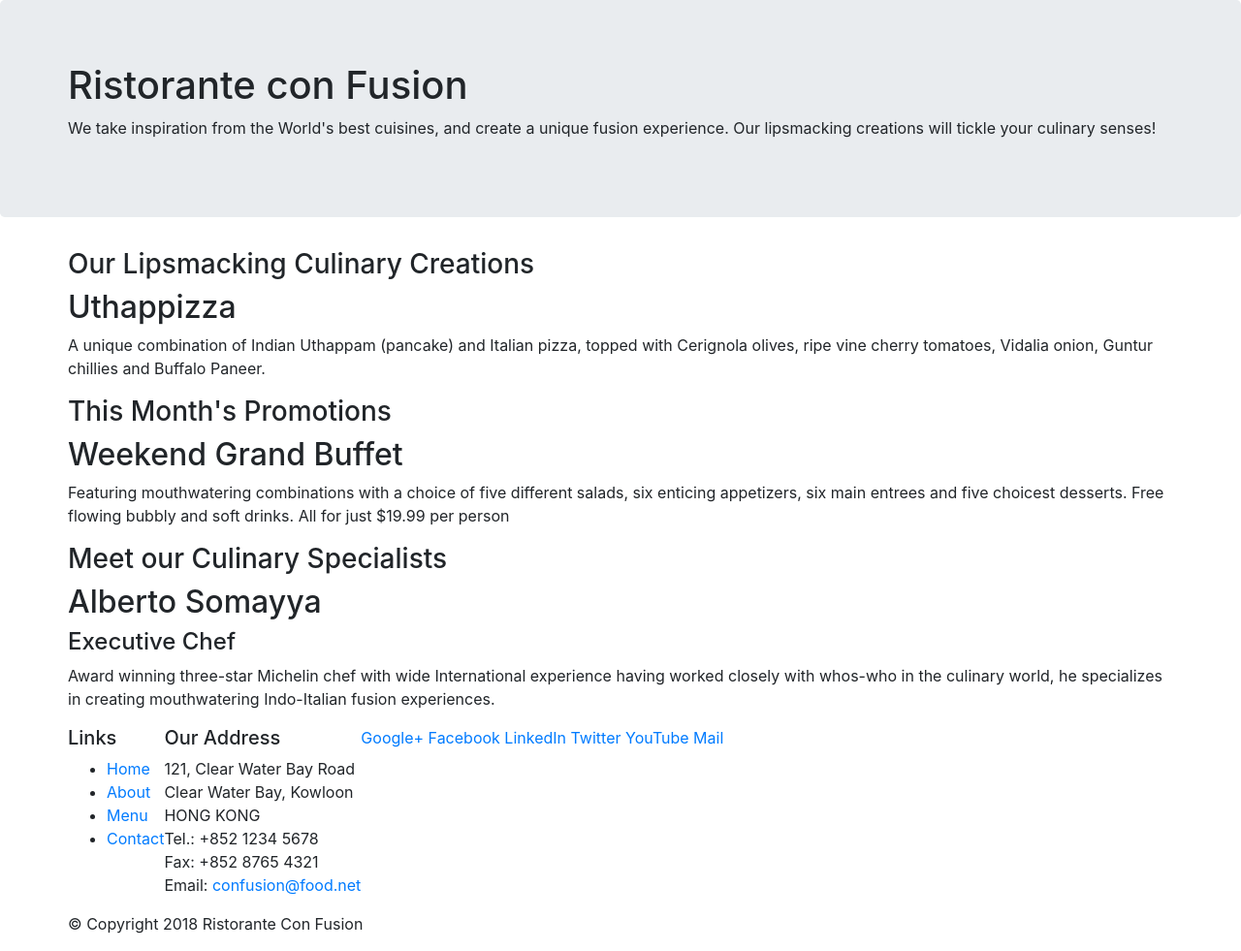
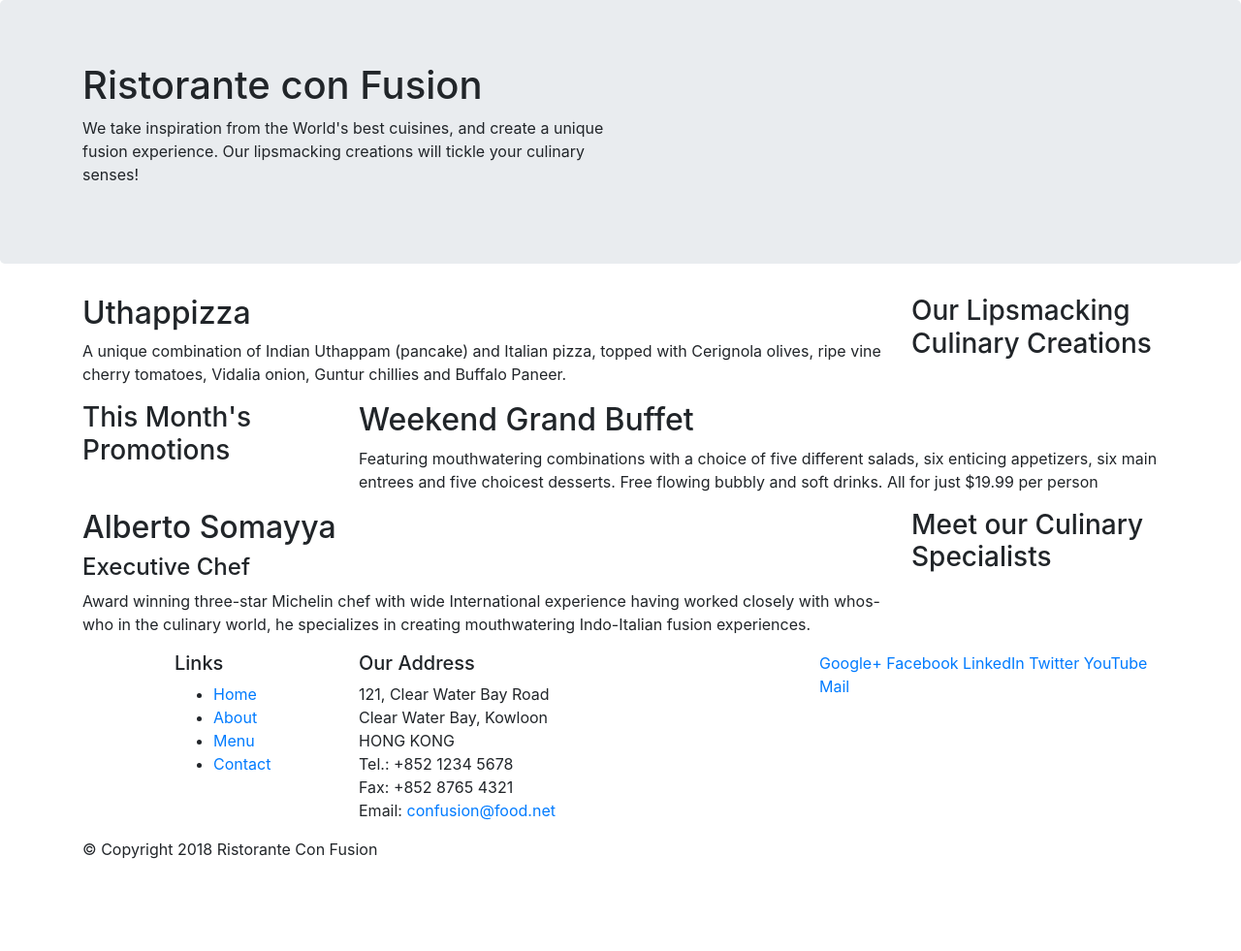
Before and after one commit to KalengaBwalya/conFusion, a website: page index.html in a window 1280 px wide. Shown: the whole page at 97% size. After the commit the page ends 904 px from the top, so only its background shows below. Drawn offline with nearby package versions, Linux system fonts and the light colour scheme.

Commit message:
More classes added

```diff
--- a/index.html
+++ b/index.html
@@ -17,11 +17,11 @@
     <header class="jumbotron">
         <div class="container">
             <div class="row">
-                <div>
+                <div class="col-12 col-sm-6">
                     <h1>Ristorante con Fusion</h1>
                     <p>We take inspiration from the World's best cuisines, and create a unique fusion experience. Our lipsmacking creations will tickle your culinary senses!</p>
                 </div>
-                <div>
+                <div class="col-12 col-sm">
                 </div>
             </div>
         </div>
@@ -29,10 +29,10 @@
 
     <div class="container">
         <div class="row">
-            <div>
+            <div class="col-12 col-sm-4 order-sm-last col-md-3">
                 <h3>Our Lipsmacking Culinary Creations</h3>
             </div>
-            <div>
+            <div class="col col-sm order-sm-first col-md">
                 <h2>Uthappizza</h2>
                 <p>A unique combination of Indian Uthappam (pancake) and Italian pizza, topped with Cerignola olives, ripe vine cherry tomatoes, Vidalia onion, Guntur chillies and Buffalo Paneer.</p>
             </div>
@@ -40,20 +40,20 @@
 
 
         <div class="row">
-            <div>
+            <div class="col-12 col-sm-4 col-md-3">
                 <h3>This Month's Promotions</h3>
             </div>
-            <div>
+            <div class="col col-sm col-md">
                 <h2>Weekend Grand Buffet</h2>
                 <p>Featuring mouthwatering combinations with a choice of five different salads, six enticing appetizers, six main entrees and five choicest desserts. Free flowing bubbly and soft drinks. All for just $19.99 per person </p>
             </div>
         </div>
 
         <div class="row">
-            <div>
+            <div class="col-12 col-sm-4 order-sm-last col-md-3">
                 <h3>Meet our Culinary Specialists</h3>
             </div>
-            <div>
+            <div class="col col-sm order-sm-first col-md">
                 <h2>Alberto Somayya</h2>
                 <h4>Executive Chef</h4>
                 <p>Award winning three-star Michelin chef with wide International experience having worked closely with whos-who in the culinary world, he specializes in creating mouthwatering Indo-Italian fusion experiences. </p>
@@ -64,7 +64,7 @@
     <footer>
         <div class="container">
             <div class="row">
-                <div>
+                <div class="col-4  offset-1 col-sm-2">
                     <h5>Links</h5>
                     <ul>
                         <li><a href="#">Home</a></li>
@@ -73,7 +73,7 @@
                         <li><a href="#">Contact</a></li>
                     </ul>
                 </div>
-                <div>
+                <div class="col-7 col-sm-5">
                     <h5>Our Address</h5>
                     <address>
 		              121, Clear Water Bay Road<br>
@@ -84,7 +84,7 @@
 		              Email: <a href="mailto:confusion@food.net">confusion@food.net</a>
 		           </address>
                 </div>
-                <div>
+                <div class="col-12 col-sm-4">
                     <div>
                         <a href="http://google.com/+">Google+</a>
                         <a href="http://www.facebook.com/profile.php?id=">Facebook</a>
@@ -96,7 +96,7 @@
                 </div>
            </div>
            <div class="row">
-                <div>
+                <div class="col-auto">
                     <p>© Copyright 2018 Ristorante Con Fusion</p>
                 </div>
            </div>
```
